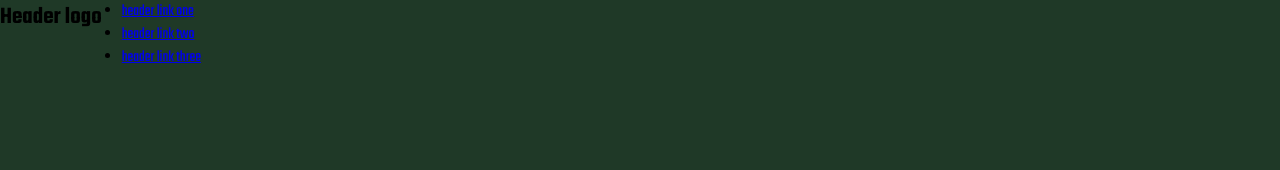
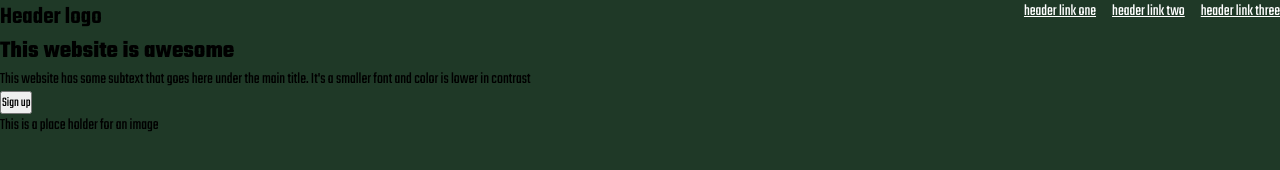
Before and after one commit to RobertJrr/LandingPageAgain, a plain HTML site: page index.html in a window 1280 px wide. Drawn offline with Linux system fonts and the light colour scheme.

Commit message:
Worked on header and added div to main section

```diff
--- a/index.html
+++ b/index.html
@@ -12,14 +12,31 @@
         <!-- nav element is child of main -->
          <nav>
             <!-- span element child of nav -->
-             <span id = "headerlogo">Header logo</span>
-            <ul id="lineitup">
+            <span id = "headerlogo">Header logo</span>
+            <!-- ul is child of nave -->
+            <ul id="lineitup" class="links">
+                <!-- li child of ul  -->
                 <li><a href="#">header link one</a></li>
                 <li><a href="#">header link two</a></li>
                 <li><a href="#">header link three</a></li>
             </ul>
          </nav>
+
+         <!-- div child of main -->
+        <div class = "main-text">
+            <!-- child of div .main-text -->
+            <div class="sign-up">
+                <h2>This website is awesome</h2>
+                <p>This website has some subtext that goes here under the main
+                    title. It's a smaller font and color is lower in contrast
+                </p>
+                <button id="sign-up-button">Sign up</button>
+            </div>
+            <div id="place-holder">This is a place holder for an image</div>
+        </div>
+
     </main>
+
 
 
 </body>
--- a/style.css
+++ b/style.css
@@ -49,4 +49,28 @@ nav{
     font-size: 24px;
     color: #000000;
     font-weight: 600;
+    margin-right: auto;
 }
+
+.links{
+    /* Doing this makes ul with class links a flex container*/
+    /* li are flex items */
+    display: flex;
+    gap: 16px;
+    list-style-type: none;
+}
+
+a{
+    color: white;
+}
+
+a:hover{
+    color: green;
+}
+
+/* Working on main text */
+.main-text{
+    /* Making .main-text a flex container */
+
+
+}
```
